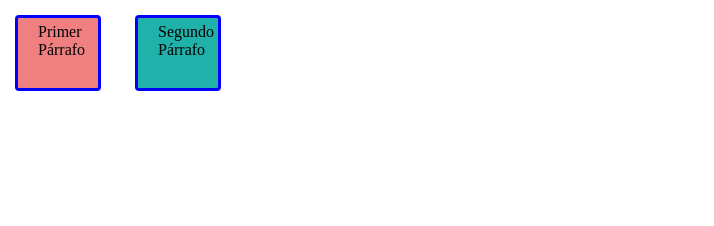
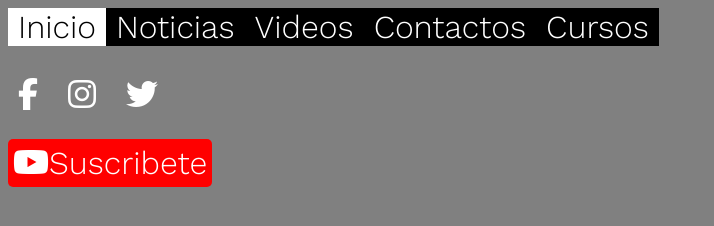
Before and after one commit to HurtadoMendezArturo/PracticandoCss, a plain HTML site: page index.html in a window 1280 px wide. Shown: the whole page, without its empty margins (0-714 px from the left). Drawn offline with nearby package versions, Linux system fonts and the light colour scheme.

Commit message:
EStilos enlaces

```diff
--- /dev/null
+++ b/Enlaces.css
@@ -0,0 +1,54 @@
+@import url('https://fonts.googleapis.com/css2?family=Work+Sans:wght@300&display=swap');
+body{
+    background-color: gray;
+    font-family: 'Work Sans', sans-serif;
+    font-size: 2rem;
+}
+/*--------------menu principal-----------*/
+.menu{
+    background-color: black;
+    display: inline-flex;
+}
+.menu a{
+    text-decoration: none;
+    color: white;
+    padding: 0 10px;
+}
+.menu a:hover{
+    background-color: white;
+    color: black;
+}
+.menu a.activo{
+    background-color: white;
+    color: black;
+}
+
+/*---------------Redes Sociales------------*/
+
+.social{
+    margin: 30px 0;
+}
+
+.social a{
+    padding: 0 10px;
+    color: white;
+}
+
+.social a:hover{
+    color: black;
+}
+
+/*---------------YouTube--------------*/
+
+.boton a{
+    text-decoration: none;
+    background-color: red;
+    color: white;
+    padding: 5px;
+    border-radius: 5px;
+}
+
+.boton a:hover{
+    color: red;
+    background-color: white;
+}
--- a/index.html
+++ b/index.html
@@ -8,17 +8,41 @@
     <!--<link rel="stylesheet" href="styles.css">
     <link rel="stylesheet" href="formas.css">
     <link rel="stylesheet" href="texto.css">
-    <link rel="stylesheet" href="UnidadesDeMedidas.css">-->
-    <link rel="stylesheet" href="ModeloCaja.css">
+    <link rel="stylesheet" href="UnidadesDeMedidas.css">
+    <link rel="stylesheet" href="ModeloCaja.css">-->
+    <link rel="stylesheet" href="Enlaces.css">
+
+
+    <script src="https://kit.fontawesome.com/49c3e12618.js" crossorigin="anonymous"></script>
 
 </head>
 <body>
+
+    <div class="menu">
+        <a class="activo" href="#">Inicio</a>
+        <a href="#">Noticias</a>
+        <a href="#">Videos</a>
+        <a href="#">Contactos</a>
+        <a href="#">Cursos</a>
+    </div>
+
+    <div class="social">
+        <a href="#"><i class="fab fa-facebook-f"></i></a>
+        <a href="#"><i class="fab fa-instagram"></i></a>
+        <a href="#"><i class="fab fa-twitter"></i></a>
+    </div>
+
+    <div class="boton">
+        <a href="#"><i class="fab fa-youtube"></i>Suscribete</a>
+    </div>
+
+<!--
 
     <p class="primer">Primer Párrafo</p>
     <p class="segundo">Segundo Párrafo</p>
 
 
-<!--
+
     <div class="contenedor">
         <p>Unidades de medida</p>
         <p class="pixeles">Unidad de medida pixeles</p>
@@ -61,6 +85,6 @@
     <h2>Aprendiendo estilos css</h2>
     <h2>Aprendiendo estilos css</h2>
 
-    -->
+-->
 </body>
 </html>
```
